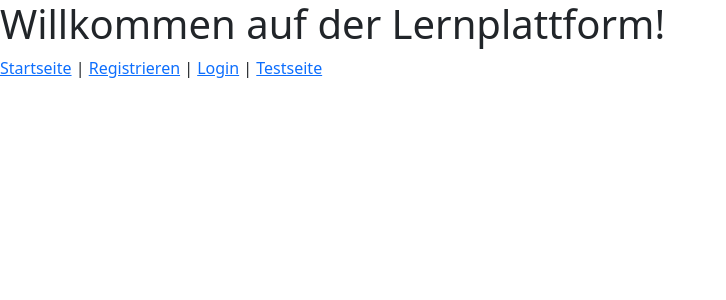
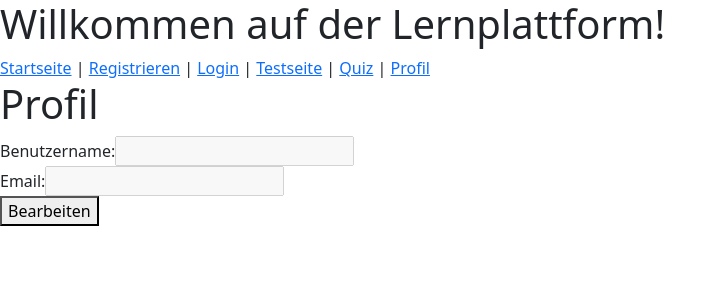
Before and after one commit to smiluk87/Plattform, a React (Create React App) app in the folder kinder-lernplattform/frontend/: page /profile in a window 1280 px wide. Shown: the top 300 px of the page, without its empty margins (0-726 px from the left). Built offline with nearby package versions, Linux system fonts and the light colour scheme; no server answers.

Commit message:
Profile Erstellung

```diff
--- a/kinder-lernplattform/frontend/src/App.js
+++ b/kinder-lernplattform/frontend/src/App.js
@@ -5,6 +5,8 @@ import RegisterPage from './pages/RegisterPage';
 import TestPage from './pages/TestPage';
 import LoginPage from './pages/LoginPage';
 import QuizPage from './pages/QuizPage'; // Importiere die QuizPage-Komponente
+import ProfilePage from './pages/ProfilePage';
+
 
 const App = () => {
   return (
@@ -16,6 +18,7 @@ const App = () => {
         <Route path="/login" element={<LoginPage />} />
         <Route path="/test" element={<TestPage />} />
         <Route path="/quiz" element={<QuizPage />} /> {/* Route für Quiz */}
+        <Route path="/profile" element={<ProfilePage />} />
       </Routes>
     </Router>
   );
--- a/kinder-lernplattform/frontend/src/components/Header.js
+++ b/kinder-lernplattform/frontend/src/components/Header.js
@@ -14,7 +14,9 @@ const Header = () => {
         <Link to="/">Startseite</Link> |{' '}
         <Link to="/register">Registrieren</Link> |{' '}
         <Link to="/login">Login</Link> |{' '}
-        <Link to="/test">Testseite</Link>
+        <Link to="/test">Testseite</Link> |{' '}
+        <Link to="/quiz">Quiz</Link> |{' '}
+        <Link to="/profile">Profil</Link>
         {localStorage.getItem('token') && (
           <button onClick={handleLogout} style={{ marginLeft: '10px' }}>
             Logout
--- /dev/null
+++ b/kinder-lernplattform/frontend/src/pages/ProfilePage.js
@@ -0,0 +1,67 @@
+import React, { useState, useEffect } from 'react';
+
+const ProfilePage = () => {
+  const [profile, setProfile] = useState({ username: '', email: '' });
+  const [message, setMessage] = useState('');
+  const [editMode, setEditMode] = useState(false);
+
+  useEffect(() => {
+    const fetchProfile = async () => {
+      const token = localStorage.getItem('token');
+      const res = await fetch('http://localhost:5000/users/profile', {
+        headers: { Authorization: `Bearer ${token}` },
+      });
+      const data = await res.json();
+      setProfile(data);
+    };
+
+    fetchProfile();
+  }, []);
+
+  const handleUpdate = async () => {
+    const token = localStorage.getItem('token');
+    const res = await fetch('http://localhost:5000/users/profile', {
+      method: 'PUT',
+      headers: {
+        'Content-Type': 'application/json',
+        Authorization: `Bearer ${token}`,
+      },
+      body: JSON.stringify(profile),
+    });
+    const data = await res.json();
+    setMessage(data.message);
+    setEditMode(false);
+  };
+
+  return (
+    <div>
+      <h1>Profil</h1>
+      {message && <p>{message}</p>}
+      <div>
+        <label>Benutzername:</label>
+        <input
+          type="text"
+          value={profile.username}
+          onChange={(e) => setProfile({ ...profile, username: e.target.value })}
+          disabled={!editMode}
+        />
+      </div>
+      <div>
+        <label>Email:</label>
+        <input
+          type="email"
+          value={profile.email}
+          onChange={(e) => setProfile({ ...profile, email: e.target.value })}
+          disabled={!editMode}
+        />
+      </div>
+      {editMode ? (
+        <button onClick={handleUpdate}>Speichern</button>
+      ) : (
+        <button onClick={() => setEditMode(true)}>Bearbeiten</button>
+      )}
+    </div>
+  );
+};
+
+export default ProfilePage;
```
Also changed, not shown: 1 other file (tests, documents, lock files or other folders).
